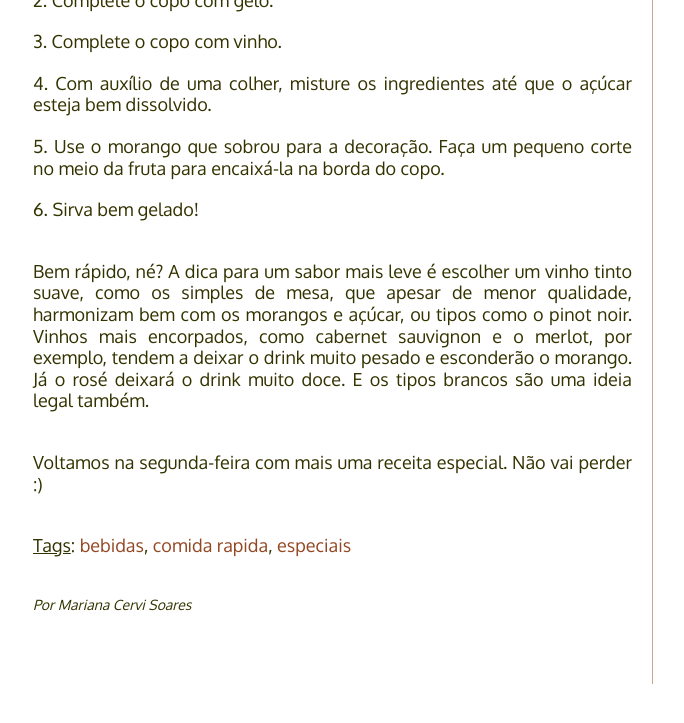
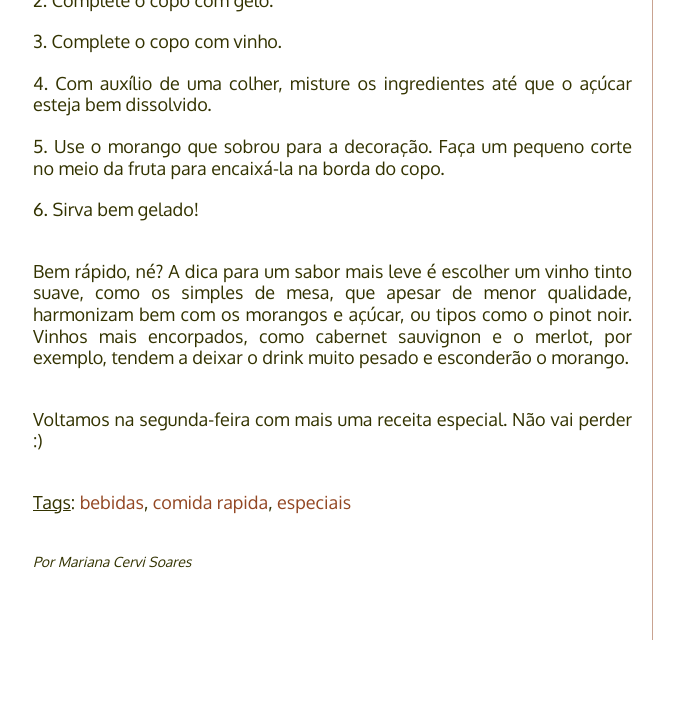
Before and after one commit to PaneladePau/paneladepau-jekyll-blog, a Jekyll site: the page built from _posts/2015-12-11-caipirinha-de-vinho-com-morangos.md, in a window 1280 px wide and 900 px high, scrolled down 1679 px. Shown: the top 723 px of the window, without its empty margins (137-821 px from the left). Built offline with Jekyll 4.4.1, drawn with Linux system fonts in a browser that asks for light colours; nearby versions of some CDN libraries; some web fonts are replaced; Markdown is read by kramdown in place of the engine named in the settings.

Commit message:
“update”

```diff
--- a/_posts/2015-12-11-caipirinha-de-vinho-com-morangos.md
+++ b/_posts/2015-12-11-caipirinha-de-vinho-com-morangos.md
@@ -39,6 +39,7 @@ Na cozinha, para fazer juz à sede da personagem, preparamos uma caipirinha à b
 5. Use o morango que sobrou para a decoração. Faça um pequeno corte no meio da fruta para encaixá-la na borda do copo.
 6. Sirva bem gelado!
 
-Bem rápido, né? A dica para um sabor mais leve é escolher um vinho tinto suave, como os simples de mesa, que apesar de menor qualidade, harmonizam bem com os morangos e açúcar, ou tipos como o pinot noir. Vinhos mais encorpados, como cabernet sauvignon e o merlot, por exemplo, tendem a deixar o drink muito pesado e esconderão o morango. Já o rosé deixará o drink muito doce. E os tipos brancos são uma ideia legal também.
+Bem rápido, né? A dica para um sabor mais leve é escolher um vinho tinto suave, como os simples de mesa, que apesar de menor qualidade, harmonizam bem com os morangos e açúcar, ou tipos como o pinot noir. Vinhos mais encorpados, como cabernet sauvignon e o merlot, por exemplo, tendem a deixar o drink muito pesado e esconderão o morango.
 
-Voltamos na segunda-feira com mais uma receita especial. Não vai perder :)
+Voltamos na segunda-feira com mais uma receita especial.
+Não vai perder :)
```
